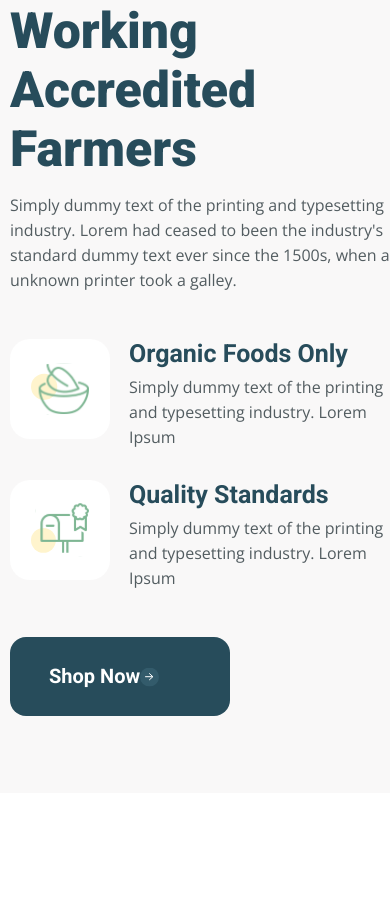
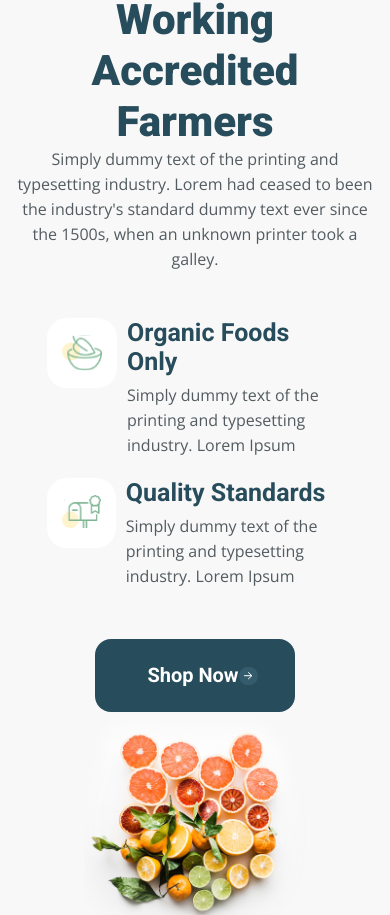
Before and after one commit to progdidi/organik, a React (Create React App) app: page / in a window 390 px wide. Shown: the part 1534-2449 px from the top of the page. Built offline with nearby package versions, Linux system fonts and the light colour scheme.

Commit message:
media styles

```diff
--- a/src/components/ProductCard/productCard.scss
+++ b/src/components/ProductCard/productCard.scss
@@ -3,7 +3,8 @@
 
 .product-card {
     display: block;
-    width: 335px;
+    max-width: 335px;
+    min-width: 200px;
     padding: 29px 26px 17px 30px;
     background-color: $backgroundColor;
     border-radius: 30px;
@@ -57,3 +58,16 @@
 }
 .rating__star {
 }
+
+@media (max-width: 1420px) {
+    .product-card {
+        width: 100%;
+    }
+}
+
+@media (max-width: 500px) {
+    .product-card {
+        width: 70%;
+        margin: 0 auto;
+    }
+}
--- a/src/pages/MainPage/MainPage.js
+++ b/src/pages/MainPage/MainPage.js
@@ -50,7 +50,7 @@ const MainPage = () => {
                         <h6 className="about__info-subtitle">About Us</h6>
                         <h4 className="about__info-title">We Believe in Working Accredited Farmers</h4>
                         <p className="about__info-text">Simply dummy text of the printing and typesetting industry. Lorem had ceased to been the industry's standard dummy text ever since the 1500s, when an unknown printer took a galley.</p>
-
+                        <div className="about__items">
                             <div className="about__item">
                                 <img src={aboutItem1} alt="" className="about__item-img" />
                                 <div className="about__item-info">
@@ -65,13 +65,15 @@ const MainPage = () => {
                                     <p className="about__item-text">Simply dummy text of the printing and typesetting industry. Lorem Ipsum</p>
                                 </div>
                             </div>
+                        </div>
+
 
                         <a href="" className="about__link">Shop Now</a>
                     </div>
                 </div>
             </div>
         </section>
-{/*
+
         <section className="products">
             <div className="container">
                 <h6 className="products__subtitle">Categories </h6>
@@ -94,7 +96,7 @@ const MainPage = () => {
                 <button className="products__btn">Load More</button>
             </div>
         </section>
-
+{/*
         <section className="review">
             <div className="container">
                 <div className="review__inner">
--- a/src/pages/MainPage/mainPage.scss
+++ b/src/pages/MainPage/mainPage.scss
@@ -388,13 +388,30 @@
     .about {
         padding-top: 47px;
         padding-bottom: 77px;
+        margin-bottom: 70px;
         &__info {
             padding-top: 70px;
         }
         &__item {
             width: 400px;
+            &-img {
+                width: 70px;
+                height: 70px;
+                padding: 17px 15px;
+                margin-right: 10px;
+            }
         }
     }
+
+    .products {
+        margin-bottom: 80px;
+        &__items {
+            max-width: 90%;
+            margin: 0 auto;
+            grid-template-columns: repeat(3, 1fr);
+        }
+    }
+
 }
 
 @media (max-width: 900px) {
@@ -427,6 +444,44 @@
             }
         }
     }
+
+    .about {
+        &__inner {
+            position: relative;
+            display: flex;
+            flex-direction: column-reverse;
+        }
+        &__info {
+            max-width: 700px;
+            margin: 0 auto;
+            &-subtitle, .about__info-title, .about__info-text {
+                text-align: center;
+            }
+            &-title {
+                margin-bottom: 30px;
+                max-width: 80%;
+                margin: 0 auto;
+            }
+        }
+        &__items {
+            display: grid;
+            grid-template-columns: repeat(2, 1fr);
+            grid-gap: 20px;
+            margin-bottom: 30px;
+        }
+        &__item {
+            width: 100%;
+        }
+
+        &__link {
+            margin: 0 auto;
+        }
+
+        &__img {
+            object-fit: cover;
+            width: 60%;
+        }
+    }
 }
 
 @media (max-width: 780px) {
@@ -450,6 +505,26 @@
             }
         }
     }
+
+    .products {
+        &__items {
+            grid-template-columns: repeat(2, 1fr);
+            margin-bottom: 40px;
+        }
+    }
+
+    .about {
+        &__items {
+            grid-template-columns: repeat(1, 1fr);
+            margin-bottom: 50px;
+        }
+        &__item {
+            width: 80%;
+            margin: 0 auto;
+        }
+
+    }
+
 }
 
 @media (max-width: 620px) {
@@ -488,4 +563,11 @@
             }
         }
     }
+
+    .products {
+        &__items {
+            grid-template-columns: repeat(1, 1fr);
+            grid-row-gap: 30px;
+        }
+    }
 }
--- a/src/style/base/_media.scss
+++ b/src/style/base/_media.scss
@@ -14,7 +14,7 @@
     }
 
     .container {
-        max-width: 1320px;
+        max-width: 1420px;
     }
 }
 
--- a/src/style/base/_mixins.scss
+++ b/src/style/base/_mixins.scss
@@ -1,3 +1,15 @@
+@mixin _1120 {
+    @media (max-width: 1120px){
+        @content;
+    }
+}
+
+@mixin _700 {
+    @media (max-width: 700px){
+        @content;
+    }
+}
+
 @mixin section__subtitle {
     font-family: 'Yellowtail', sans-serif;
     font-weight: 400;
@@ -9,6 +21,10 @@
     font-weight: 800;
     font-size: 50px;
     line-height: 59px;
+    @include _1120 {
+        font-size: 42px;
+        line-height: 51px;
+    }
 }
 
 @mixin main-button {
@@ -31,4 +47,10 @@
         transform: translateY(-50%);
 
     }
+
+    @include _700 {
+        width: 200px;
+        padding: 25px 32px 25px 28px;
+        text-align: center;
+    }
 }
```
Lines whose indentation alone changed are shown as unchanged.
